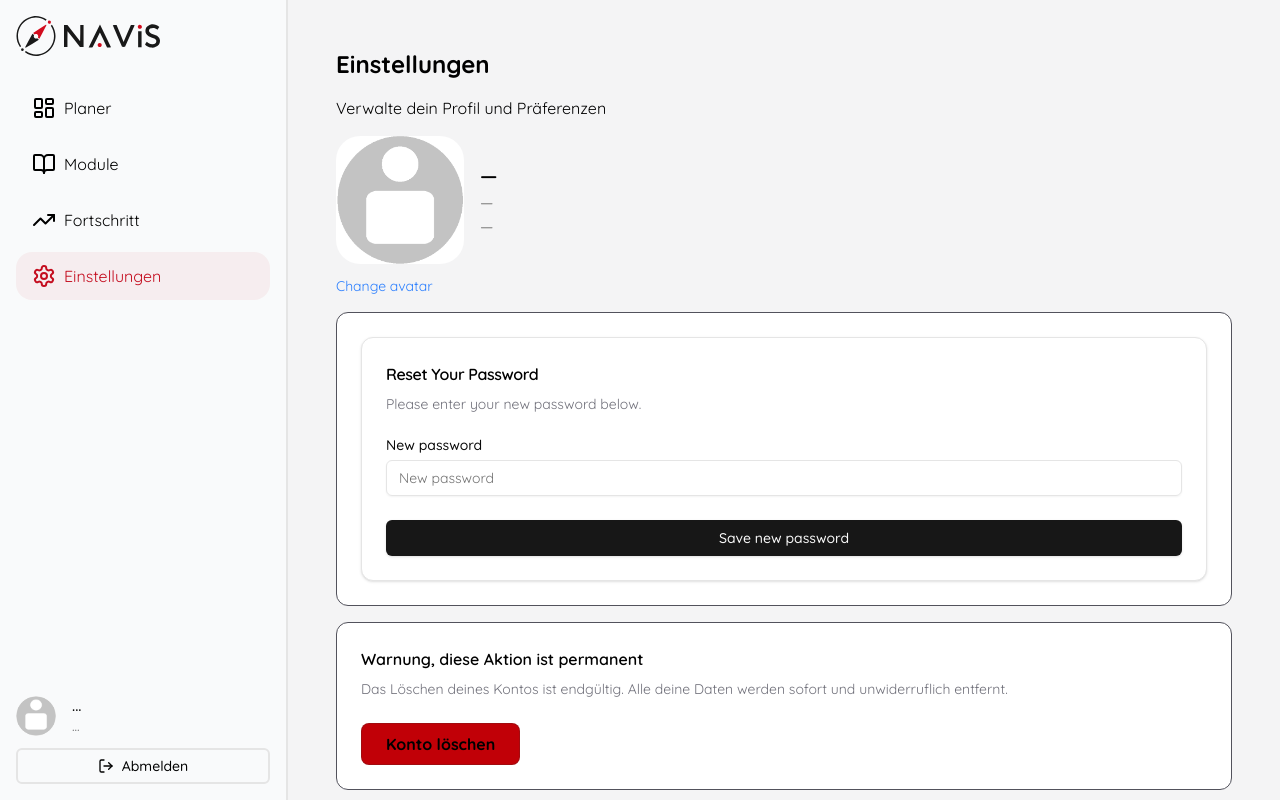
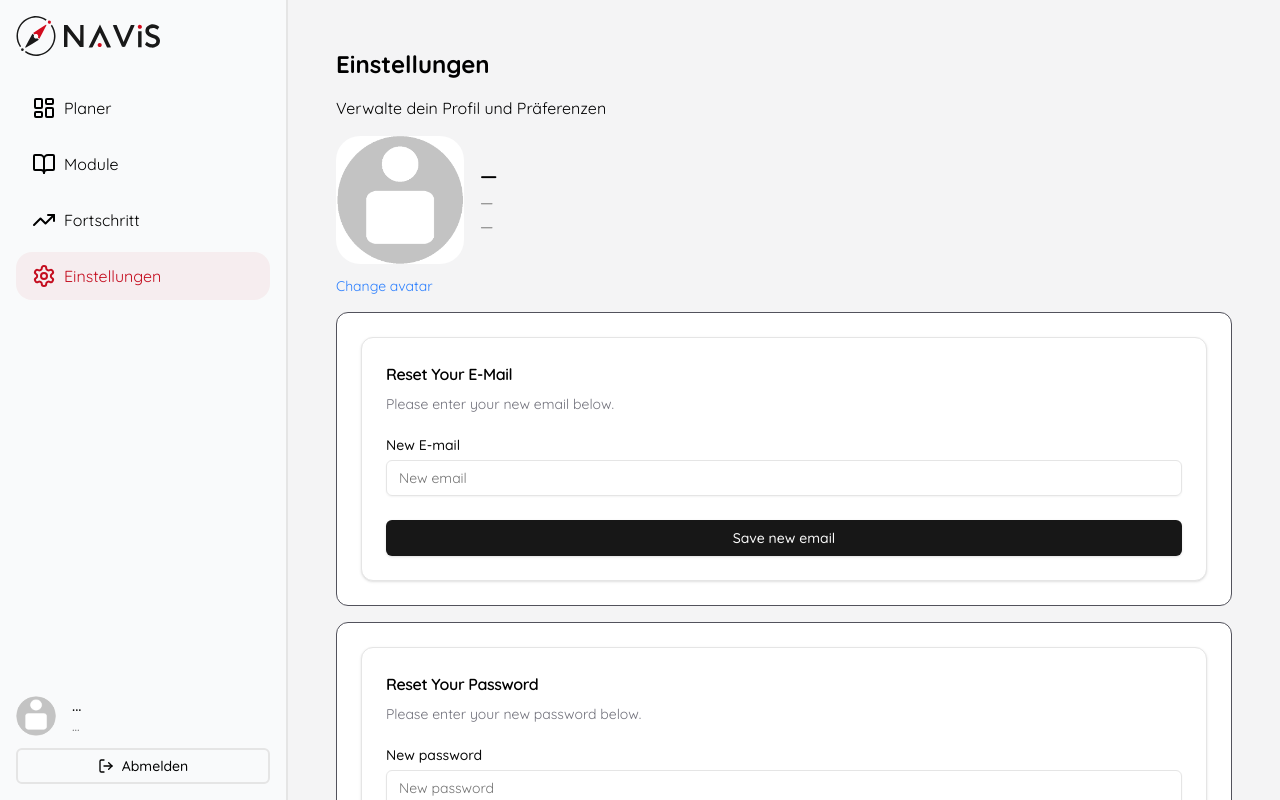
Before and after one commit to TuBerlin-Projekt-Medienerstellung/StudiKompass, a Next.js app: page /protected/settings in a window 1280 px wide. Shown: the top 800 px of the page. Built offline with nearby package versions, Linux system fonts and the light colour scheme; no server answers.

Commit message:
adde component: Email-reset; fixed QR Code; rerouting issue added to redirect -not an issue: routing better for testing -AG

```diff
--- a/app/protected/settings/page.tsx
+++ b/app/protected/settings/page.tsx
@@ -2,6 +2,7 @@ import SettingsClient from "@/components/settings-client"
 import Studiengang from "@/components/studiengangwahl"
 import { UpdatePasswordForm } from "@/components/update-password-form"
 import DeleteAccount from "@/components/delete-acc-button"
+import { UpdateEmailForm } from "@/components/update-email-form"
 
 export default function SettingsPage() {
     return (
@@ -10,6 +11,7 @@ export default function SettingsPage() {
             <p>Verwalte dein Profil und Präferenzen</p>
             <SettingsClient />
             <Studiengang />
+            <UpdateEmailForm />
             <UpdatePasswordForm />
             <DeleteAccount />
         </div>
--- /dev/null
+++ b/components/update-email-form.tsx
@@ -0,0 +1,83 @@
+"use client";
+
+import { cn } from "@/lib/utils";
+import { createClient } from "@/lib/supabase/client";
+import { Button } from "@/components/ui/button";
+import {
+  Card,
+  CardContent,
+  CardDescription,
+  CardHeader,
+  CardTitle,
+} from "@/components/ui/card";
+import { Input } from "@/components/ui/input";
+import { Label } from "@/components/ui/label";
+import { useRouter } from "next/navigation";
+import { useState } from "react";
+
+export function UpdateEmailForm({
+  className,
+  ...props
+}: React.ComponentPropsWithoutRef<"div">) {
+  const [email, setEmail] = useState("");
+  const [error, setError] = useState<string | null>(null);
+  const [isLoading, setIsLoading] = useState(false);
+  const router = useRouter();
+  const [isSuccess, setIsSuccess] = useState(false);
+
+  const handleUpdateEmail = async (e: React.SubmitEvent) => {
+    e.preventDefault();
+    const supabase = createClient();
+    setIsLoading(true);
+    setError(null);
+
+    try {
+      const { error } = await supabase.auth.updateUser({ email });
+      if (error) throw error;
+      // Update this route to redirect to an authenticated route. The user already has an active session.
+      setIsSuccess(true);
+    } catch (error: unknown) {
+      setError(error instanceof Error ? error.message : "An error occurred");
+    } finally {
+      setIsLoading(false);
+    }
+  };
+
+  return (
+    <div className={cn("bg-white dark:bg-zinc-900 border border-zinc-600 dark:border-zinc-800 p-6 rounded-xl", className)} {...props}>
+      <Card>
+        <CardHeader>
+          <CardTitle className="text-base font-semibold text-black mb-2">Reset Your E-Mail</CardTitle>
+          <CardDescription className="text-zinc-500">
+            Please enter your new email below.
+          </CardDescription>
+        </CardHeader>
+        <CardContent>
+        {isSuccess ? (
+            <p className="text-sm text-green-500">
+            Check your new email to confirm the change.</p>
+        ) :(
+          <form onSubmit={handleUpdateEmail}>
+            <div className="flex flex-col gap-6">
+              <div className="grid gap-2">
+                <Label htmlFor="password">New E-mail</Label>
+                <Input
+                  id="email"
+                  type="email"
+                  placeholder="New email"
+                  required
+                  value={email}
+                  onChange={(e) => setEmail(e.target.value)}
+                />
+              </div>
+              {error && <p className="text-sm text-red-500">{error}</p>}
+              <Button type="submit" className="w-full" disabled={isLoading}>
+                {isLoading ? "Saving..." : "Save new email"}
+              </Button>
+            </div>
+          </form>
+        )}
+        </CardContent>
+      </Card>
+    </div>
+  );}
--- a/dev-with-qr.mjs
+++ b/dev-with-qr.mjs
@@ -1,19 +1,19 @@
 import {spawn} from "child_process";
 import qrcode from "qrcode-terminal";
-import os from "os";
+// import os from "os";
 
 // Lokale IP holen
-const interfaces = os.networkInterfaces();
-let localIP = "localhost";
-for (const iface of Object.values(interfaces)) {
-    for (const alias of iface) {
-        if (alias.family === "IPv4" && !alias.internal) {
-            localIP = alias.address;
-        }
-    }
-}
+// const interfaces = os.networkInterfaces();
+// let localIP = "localhost";
+// for (const iface of Object.values(interfaces)) {
+//     for (const alias of iface) {
+//         if (alias.family === "IPv4" && !alias.internal) {
+//             localIP = alias.address;
+//         }
+//     }
+// }
 
-const url = `http://${localIP}:3000/protected/planner`;
+const url = `https://studi-kompass-eta.vercel.app`;
 console.log(`\n🔗 Network: ${url}\n`);
 qrcode.generate(url, {small: true});
 
```
Also changed, not shown: 1 other file (tests, documents, lock files or other folders).
